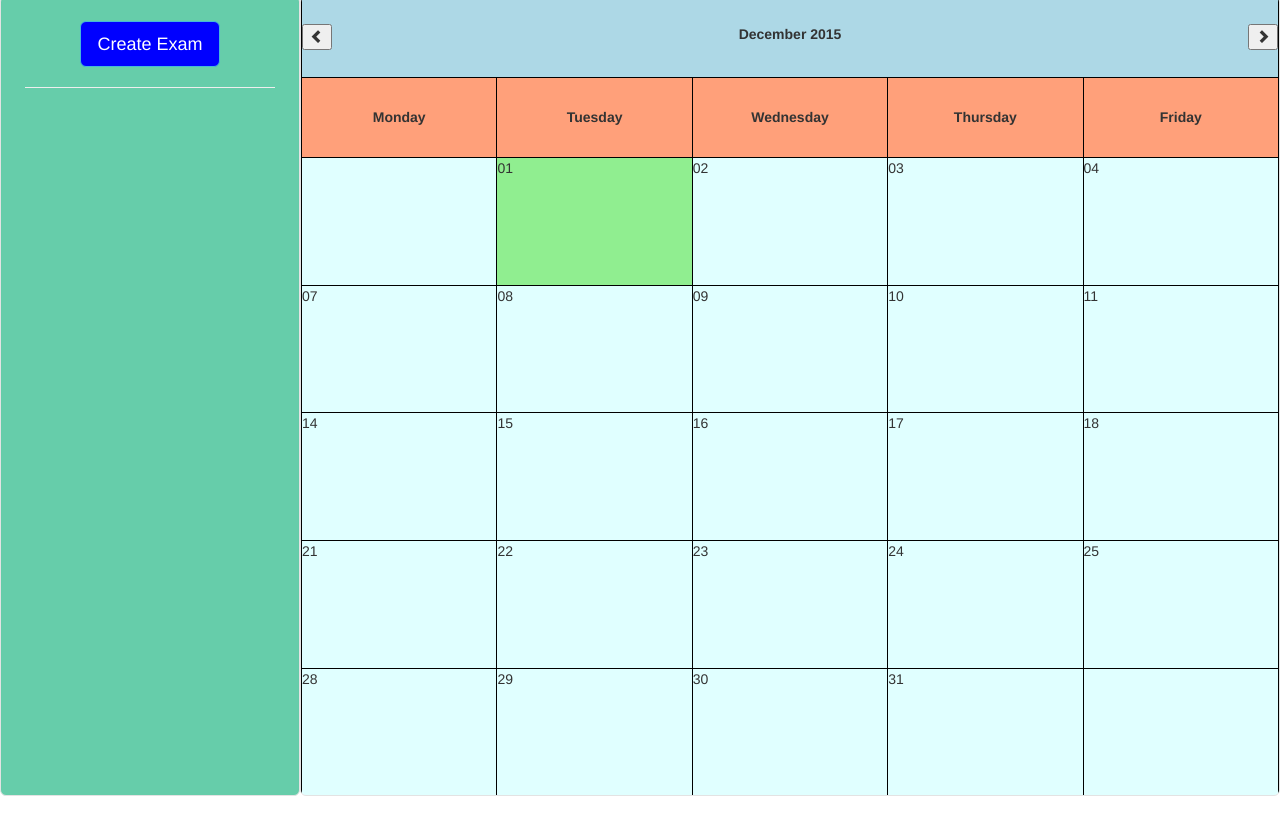
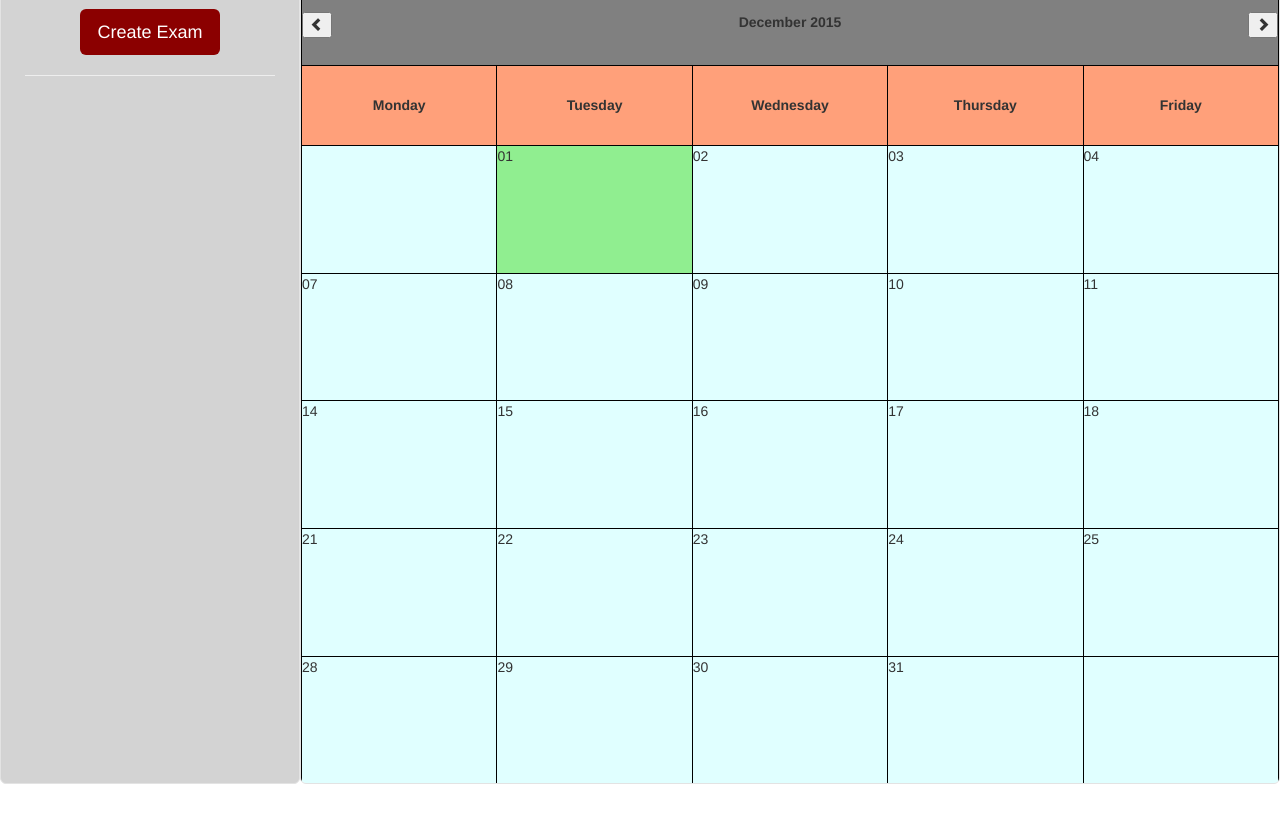
Before and after one commit to jethridge13/CSE308, a plain HTML site: page Dashboard/public_html/instructor.html in a window 1280 px wide. Shown: the part 84-900 px from the top of the page. Drawn offline with nearby package versions, Linux system fonts and the light colour scheme.

Commit message:
General update

```diff
--- a/Dashboard/public_html/calendar.js
+++ b/Dashboard/public_html/calendar.js
@@ -3,11 +3,9 @@ $(document).ready(function() {
 
     function initializeCalendar(d) {
         var today = new Date();
-
         var date = d.getDate();
         var day = d.getDay();
         var month = d.getMonth();
-
         var month_header = $("#month_header1")[0];
 
         var months = [
@@ -49,8 +47,19 @@ $(document).ready(function() {
 
         var day_boxes = [];
 
+        // INITIALIZE DAY BOX REFERENCES
         for (var i = 0; i < 25; i++) {
-            day_boxes.push($("#day_box" + (i + 1))[0]);
+            var element = $("#day_box" + (i + 1));
+
+            element[0].hasEvent = true;
+
+            element.dblclick(function(){
+                var event = new Event("day_click");
+                event.element = element[0];
+                $("#calendar")[0].dispatchEvent(event);
+            });
+
+            day_boxes.push(element[0]);
         }
 
         var first_day = day - (date % 7 - 1);
--- a/Dashboard/public_html/instructor.html
+++ b/Dashboard/public_html/instructor.html
@@ -106,7 +106,7 @@
                 <button
                     id="create_exam_button"
                     type="button"
-                    class="btn btn-info btn-lg"
+                    class="btn btn-lg"
                     data-toggle="modal"
                     data-target="#create_exam"
                 >Create Exam</button>
--- a/Dashboard/public_html/instructor.js
+++ b/Dashboard/public_html/instructor.js
@@ -40,4 +40,14 @@ $(document).ready(function(){
         $("#create_exam_date_end_input").val("");
         $("#create_exam_section_input").val("");
     });
+
+    $("#calendar")[0].addEventListener("day_click", function(e){
+        var element = e.element;
+
+        if (element.hasEvent) {
+            console.log("HAS_EVENT");
+        } else {
+            console.log("NO_EVENT");
+        }
+    });
 });
--- a/Dashboard/public_html/style.css
+++ b/Dashboard/public_html/style.css
@@ -6,7 +6,7 @@
 }
 
 .logo_bar {
-    height: 80px;
+    height: 68px;
     top: 0;
     position: relative;
     line-height: 68px;
@@ -25,7 +25,7 @@
     float: left;
     text-align: center;
     position: relative;
-    background-color: mediumaquamarine;
+    background-color: lightgray;
     overflow-y: auto;
 }
 
@@ -37,6 +37,11 @@
     height: 800px;
     overflow: hidden;
     position: relative;
+    -webkit-touch-callout: none;
+    -webkit-user-select: none;
+    -khtml-user-select: none;
+    -moz-user-select: none;
+    -ms-user-select: none;
 }
 
 #calendar_table {
@@ -51,7 +56,7 @@
     border: 1px solid black;
     width: 100%;
     height: 10%;
-    background-color: lightblue;
+    background-color: grey;
 }
 
 .day_header {
@@ -93,7 +98,8 @@
 }
 
 #create_exam_button {
-    background-color: blue;
+    background-color: darkred;
+    color: white;
 }
 
 .glyphicon-refresh-animate {
```
Also changed, not shown: Dashboard/public_html/student.html (+3 -9 lines).
